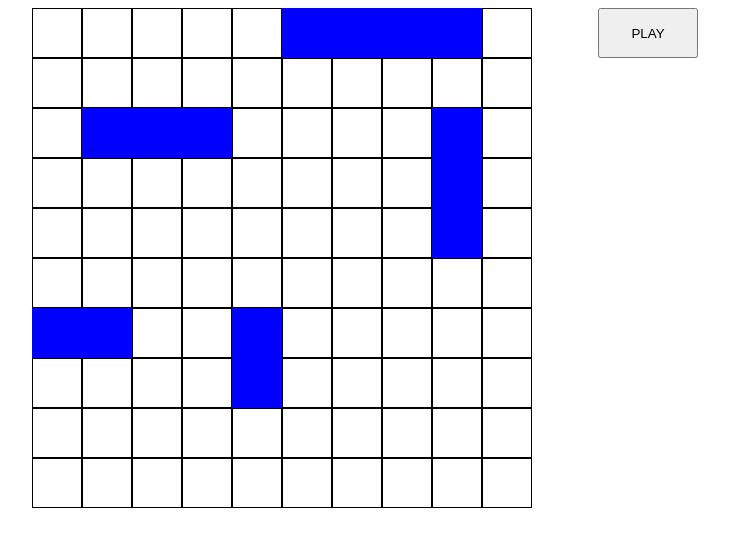
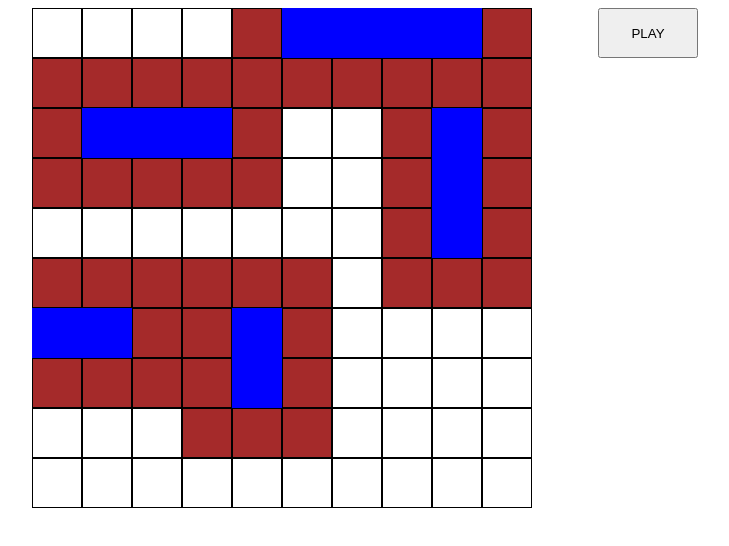
Before and after one commit to Kavoriya/Battleship-Game, a website with bundled scripts: page src/index.html in a window 1280 px wide. Shown: the whole page, without its empty margins (42-771 px from the left). Built offline with nearby package versions, Linux system fonts and the light colour scheme.

Commit message:
Occypy cells with ships and around ships

```diff
--- a/src/cell.js
+++ b/src/cell.js
@@ -2,5 +2,6 @@ export class Cell {
    constructor() {
       this.isHit = false;
       this.ship = null;
+      this.isOccupied = false;
    }
 }
--- a/src/game.js
+++ b/src/game.js
@@ -64,6 +64,10 @@ export class Game {
             if ((this.player.board.gameboard[row][cell].ship == null)
             && (this.player.board.gameboard[row][cell].isHit)) {
                cellDiv.classList.add('miss');
+            }
+
+            if (this.player.board.gameboard[row][cell].isOccupied) {
+               cellDiv.classList.add('occupied');
             }
 
             boardOne.appendChild(cellDiv);
--- a/src/gameboard.js
+++ b/src/gameboard.js
@@ -21,6 +21,7 @@ export class Gameboard {
       let newShip = new Ship(coords.length);
       coords.forEach(coord => {
          this.gameboard[coord[0]][coord[1]].ship = newShip;
+         this.occupyCells(coord);
       })
       this.shipsList.push(newShip);
    }
@@ -43,4 +44,33 @@ export class Gameboard {
       if (allSunk) this.allSunk = true;
    }
 
+   occupyCells(coord) {
+      let cellsToOccupy = [];
+      let north = [coord[0] - 1, coord[1]];
+      let northEast = [coord[0] - 1, coord[1] + 1];
+      let east = [coord[0], coord[1] + 1];
+      let southEast = [coord[0] + 1, coord[1] + 1];
+      let south = [coord[0] + 1, coord[1]];
+      let southWest = [coord[0] + 1, coord[1] - 1];
+      let west = [coord[0], coord[1] - 1];
+      let northWest = [coord[0] - 1, coord[1] - 1];
+      cellsToOccupy.push(north, northEast, east,
+         southEast, south, southWest,
+         west, northWest, coord);
+      cellsToOccupy.forEach(cell => {
+         if (this.isValidCell(cell)) {
+            this.gameboard[cell[0]][cell[1]].isOccupied = true;
+         }
+      })
+   }
+
+   isValidCell(coord) {
+      if (coord[0] < 0 ||
+         coord[1] < 0 ||
+         coord[0] > this.rows - 1 ||
+         coord[1] > this.columns - 1) {
+            return false;
+      }
+      return true;
+   }
 }
--- a/src/mainMenu.js
+++ b/src/mainMenu.js
@@ -50,6 +50,10 @@ export class mainMenu {
                cellDiv.classList.add('miss');
             }
 
+            if (this.playerOneGameboard.gameboard[row][cell].isOccupied) {
+               cellDiv.classList.add('occupied')
+            }
+
             boardOne.appendChild(cellDiv);
          }
       }
--- a/src/style.css
+++ b/src/style.css
@@ -32,6 +32,10 @@ main {
    background-color: aqua;
 }
 
+.cell.occupied {
+   background-color: brown;
+}
+
 .cell.has-ship {
    border: 1px solid blue;
    background-color: blue;
```
